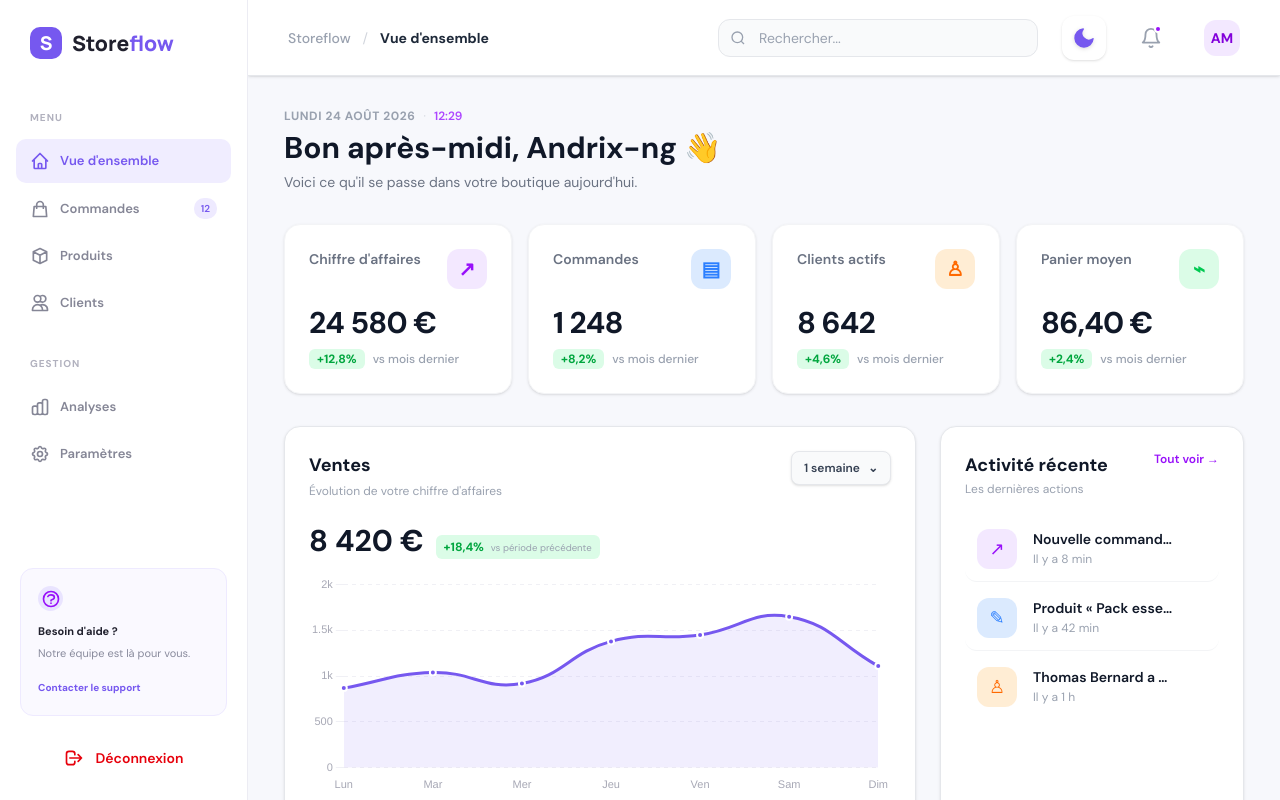
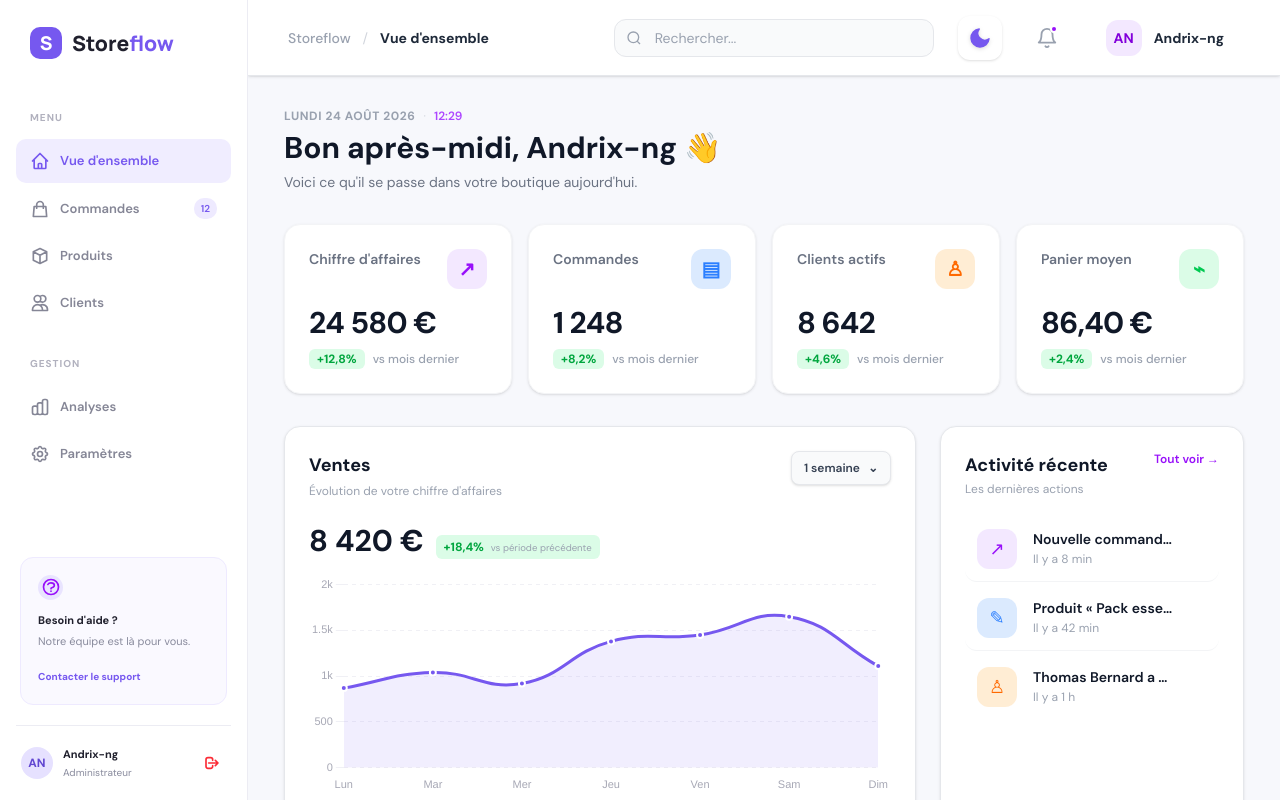
Before and after one commit to AndrixNg1/Nuxt.Shop-dashboard, a Nuxt app: page / in a window 1280 px wide. Built offline with nearby package versions, Linux system fonts and the light colour scheme.

Commit message:
feat: restore user profile in sidebar and header

```diff
--- a/app/layouts/default.vue
+++ b/app/layouts/default.vue
@@ -60,10 +60,15 @@ const currentPageName = computed(() => pageNames[route.path] ?? route.path.repla
           <strong>Besoin d'aide ?</strong><span>Notre équipe est là pour vous.</span><button>Contacter le
             support</button>
         </div>
-        <button class="flex items-center justify-center gap-3 w-full px-4 py-3 mt-2 rounded-xl text-sm font-semibold text-red-600 dark:text-red-500 hover:bg-red-50 dark:hover:bg-red-900/10 transition-colors focus:outline-none">
-          <svg class="w-5 h-5" fill="none" stroke="currentColor" viewBox="0 0 24 24"><path stroke-linecap="round" stroke-linejoin="round" stroke-width="2" d="M17 16l4-4m0 0l-4-4m4 4H7m6 4v1a3 3 0 01-3 3H6a3 3 0 01-3-3V7a3 3 0 013-3h4a3 3 0 013 3v1"/></svg>
-          Déconnexion
-        </button>
+        <div class="profile mt-2">
+          <div class="avatar avatar--small">AN</div>
+          <div class="profile__info">
+            <strong>Andrix-ng</strong><span>Administrateur</span>
+          </div>
+          <button class="text-red-500 hover:text-red-600 ml-auto transition-colors focus:outline-none p-1.5 rounded-lg hover:bg-red-50 dark:hover:bg-red-900/20" title="Déconnexion">
+            <svg class="w-4 h-4" fill="none" stroke="currentColor" viewBox="0 0 24 24"><path stroke-linecap="round" stroke-linejoin="round" stroke-width="2.5" d="M17 16l4-4m0 0l-4-4m4 4H7m6 4v1a3 3 0 01-3 3H6a3 3 0 01-3-3V7a3 3 0 013-3h4a3 3 0 013 3v1"/></svg>
+          </button>
+        </div>
       </div>
     </aside>
     <div v-if="isSidebarOpen" class="sidebar-overlay" @click="closeSidebar" />
@@ -145,7 +150,10 @@ const currentPageName = computed(() => pageNames[route.path] ?? route.path.repla
             </transition>
           </div>
 
-          <UserAvatar initials="AM" class="ml-2" />
+          <NuxtLink to="/settings" class="flex items-center gap-3 ml-2 hover:bg-gray-50 dark:hover:bg-white/5 p-1.5 pr-4 rounded-xl transition-colors focus:outline-none focus:ring-2 focus:ring-purple-500/50">
+            <UserAvatar initials="AN" />
+            <span class="text-sm font-bold text-gray-800 dark:text-gray-200 hidden md:block">Andrix-ng</span>
+          </NuxtLink>
         </div>
       </header>
       <div class="page-content">
```
